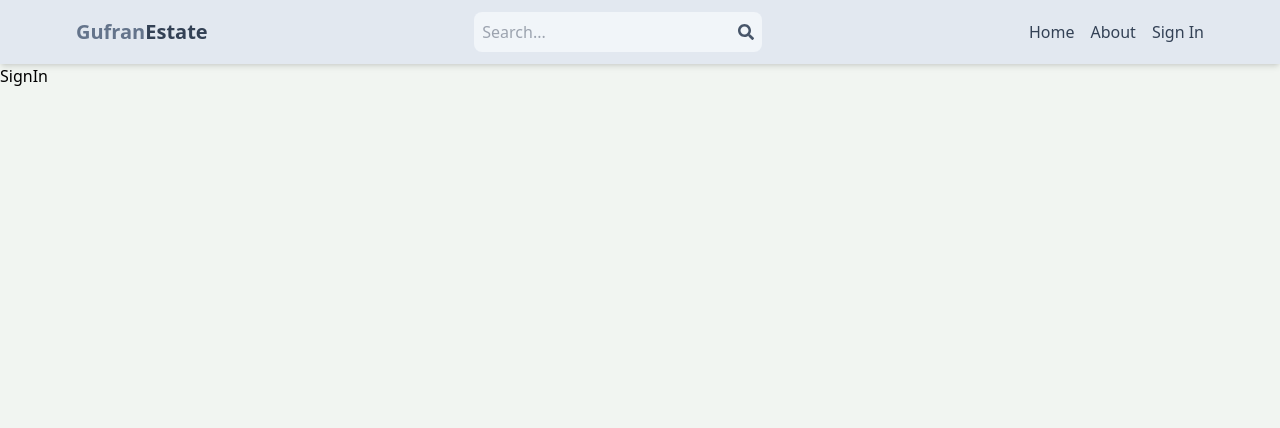
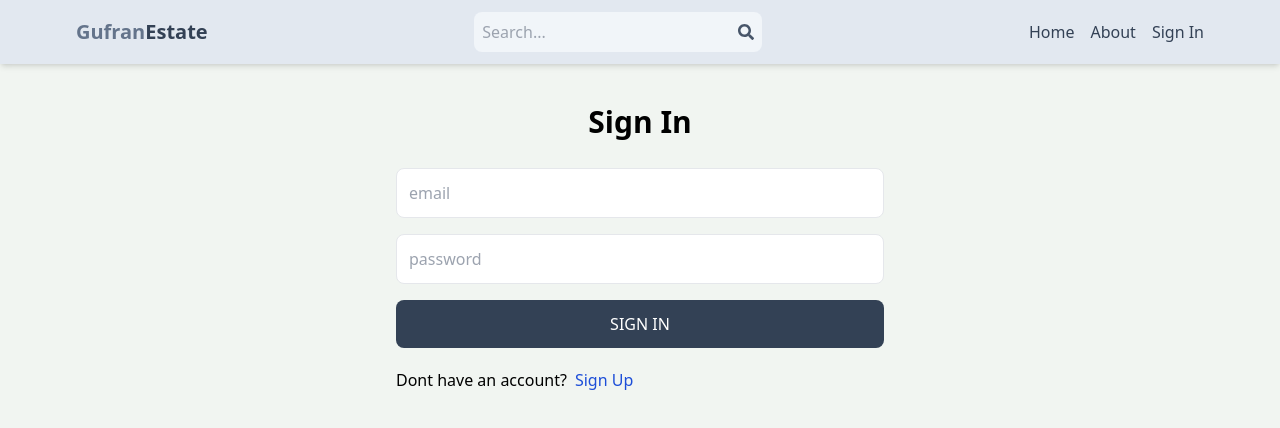
Before and after one commit to gufran-abdullah/mern-estate, a React (Vite) app in the folder client/: page /sign-in in a window 1280 px wide. Shown: the top 428 px of the page. Built offline with nearby package versions, Linux system fonts and the light colour scheme.

Commit message:
complete sign in page functionality

```diff
--- a/client/src/pages/SignIn.jsx
+++ b/client/src/pages/SignIn.jsx
@@ -1,9 +1,75 @@
-import React from 'react'
+import React, { useState } from "react";
+import { Link, useNavigate } from "react-router-dom";
 
 export default function SignIn() {
+  const [formData, setFormData] = useState({});
+  const [error, setError] = useState(null);
+  const [loading, setLoading] = useState(false);
+  const navigate = useNavigate();
+  const handleChange = (e) => {
+    setFormData({
+      ...formData,
+      [e.target.id]: e.target.value,
+    });
+  };
+  const handleSubmit = async (e) => {
+    e.preventDefault();
+    try {
+      setLoading(true);
+      const res = await fetch("/api/auth/signin", {
+        method: "POST",
+        headers: {
+          "Content-Type": "application/json",
+        },
+        body: JSON.stringify(formData),
+      });
+      const data = await res.json();
+      if (data.success === false) {
+        setLoading(false);
+        setError(data.message);
+        return;
+      }
+      setLoading(false);
+      setError(null);
+      navigate("/");
+    } catch (error) {
+      setLoading(false);
+      setError(error.message);
+    }
+  };
+  console.log(setFormData);
   return (
-    <div>
-      SignIn
+    <div className="p-3 max-w-lg mx-auto">
+      <h1 className="text-3xl text-center font-semibold my-7">Sign In</h1>
+      <form onSubmit={handleSubmit} className="flex flex-col gap-4">
+        <input
+          type="email"
+          placeholder="email"
+          className="border p-3 rounded-lg"
+          id="email"
+          onChange={handleChange}
+        />
+        <input
+          type="password"
+          placeholder="password"
+          className="border p-3 rounded-lg"
+          id="password"
+          onChange={handleChange}
+        />
+        <button
+          disabled={loading}
+          className="bg-slate-700 text-white p-3 rounded-lg uppercase hover:opacity-95 disabled:opacity-80"
+        >
+          {loading ? "Loading..." : "Sign In"}
+        </button>
+      </form>
+      <div className="flex gap-2 mt-5">
+        <p>Dont have an account?</p>
+        <Link to={"/sign-up"}>
+          <span className="text-blue-700">Sign Up</span>
+        </Link>
+      </div>
+      {error && <p className="text-red-500 mt-5">{error}</p>}
     </div>
-  )
+  );
 }
--- a/client/src/pages/SignUp.jsx
+++ b/client/src/pages/SignUp.jsx
@@ -1,5 +1,5 @@
-import React, { useState } from 'react';
-import { Link, useNavigate } from 'react-router-dom';
+import React, { useState } from "react";
+import { Link, useNavigate } from "react-router-dom";
 
 export default function SignUp() {
   const [formData, setFormData] = useState({});
@@ -16,10 +16,10 @@
     e.preventDefault();
     try {
       setLoading(true);
-				const res = await fetch('/api/auth/signup', {
-				method: 'POST',
+      const res = await fetch("/api/auth/signup", {
+        method: "POST",
         headers: {
-					'Content-Type': 'application/json',
+          "Content-Type": "application/json",
         },
         body: JSON.stringify(formData),
       });
@@ -31,12 +31,12 @@
       }
       setLoading(false);
       setError(null);
-			navigate('/sign-in');
+      navigate("/sign-in");
     } catch (error) {
       setLoading(false);
       setError(error.message);
     }
-	}
+  };
   console.log(setFormData);
   return (
     <div className="p-3 max-w-lg mx-auto">
@@ -67,7 +67,7 @@
           disabled={loading}
           className="bg-slate-700 text-white p-3 rounded-lg uppercase hover:opacity-95 disabled:opacity-80"
         >
-          {loading ? "Loading..." : "Sign up"}
+          {loading ? "Loading..." : "Sign Up"}
         </button>
       </form>
       <div className="flex gap-2 mt-5">
@@ -76,7 +76,7 @@
           <span className="text-blue-700">Sign In</span>
         </Link>
       </div>
-	  {error && <p className='text-red-500 mt-5'>{error}</p>}
+      {error && <p className="text-red-500 mt-5">{error}</p>}
     </div>
   );
 }
```
Lines whose indentation alone changed are shown as unchanged.
